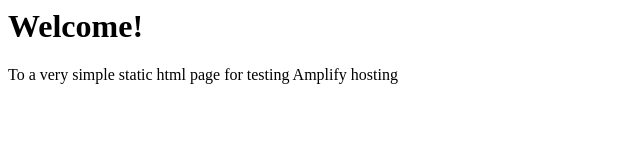
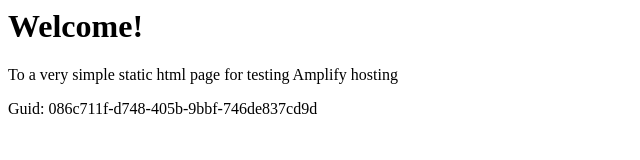
Before and after one commit to aws-aemilia-pdx/Github-PR-Commit-Integration-Test-DoNotTouch-Gith-OKSLNVO2-v1-beta-us-west-2, a website: page src/index.html in a window 1280 px wide. Shown: the whole page, without its empty margins (0-640 px from the left). Drawn offline with Linux system fonts and the light colour scheme.

Commit message:
commit from integ tests

```diff
--- a/src/index.html
+++ b/src/index.html
@@ -1,3 +1,5 @@
+
+
 <html lang="en">
 
 <head>
@@ -10,6 +12,6 @@
 <body>
     <h1>Welcome!</h1>
     <p>To a very simple static html page for testing Amplify hosting</p>
-</body>
+    <p>Guid: 086c711f-d748-405b-9bbf-746de837cd9d</p></body>
 
 </html>
```
